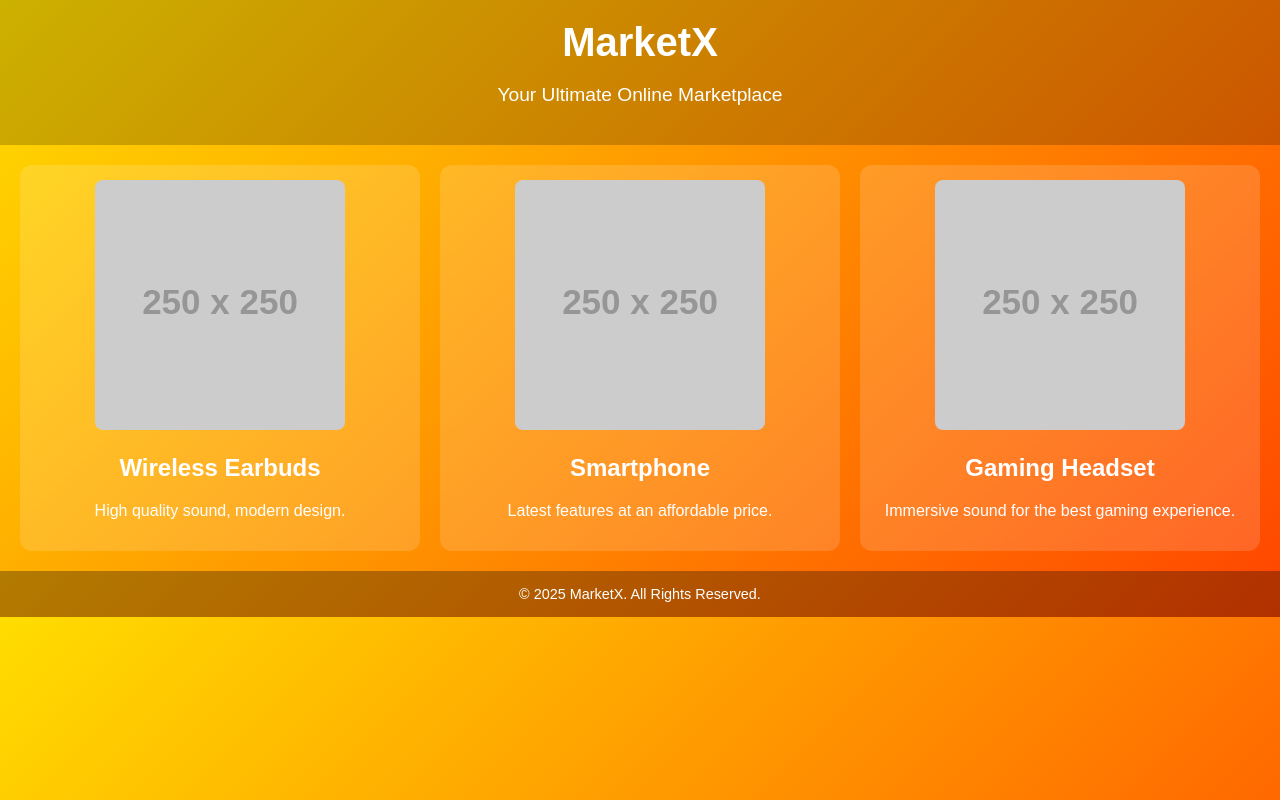
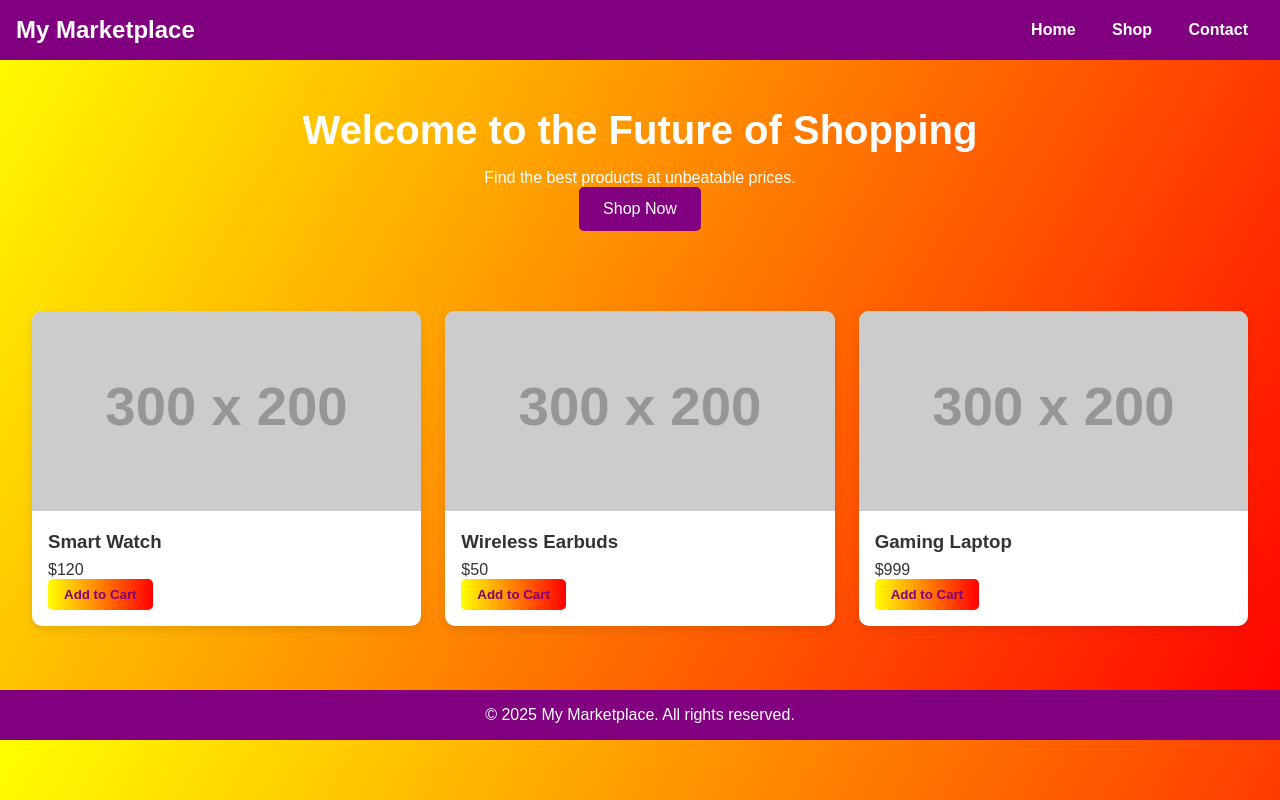
Before and after one commit to yegon-mallx/Mallx, a plain HTML site: page index.html in a window 1280 px wide. Drawn offline with Linux system fonts and the light colour scheme; placeholder pictures from the web are drawn by us.

Commit message:
Update index.html

```diff
--- a/index.html
+++ b/index.html
@@ -1,82 +1,186 @@
+
 <!DOCTYPE html>
 <html lang="en">
 <head>
     <meta charset="UTF-8" />
     <meta name="viewport" content="width=device-width, initial-scale=1.0" />
-  <title>MarketX — Your Marketplace</title>
+    <title>Marketplace</title>
     <style>
+        /* Reset */
+        * { margin: 0; padding: 0; box-sizing: border-box; }
+
         body {
-      margin: 0;
             font-family: Arial, sans-serif;
-      background: linear-gradient(135deg, #ffdd00, #ff4500);
+            background: linear-gradient(120deg, yellow, red);
+            color: #333;
+        }
+
+        /* HEADER */
+        header {
+            background: purple;
             color: white;
+            padding: 1rem;
+            display: flex;
+            align-items: center;
+            justify-content: space-between;
+            position: sticky;
+            top: 0;
+            z-index: 1000;
+        }
+
+        header h1 {
+            font-size: 1.5rem;
+            font-weight: bold;
+        }
+
+        nav a {
+            color: white;
+            margin: 0 1rem;
+            text-decoration: none;
+            font-weight: bold;
+        }
+
+        nav a:hover {
+            text-decoration: underline;
+        }
+
+        /* HERO SECTION */
+        .hero {
             text-align: center;
+            padding: 3rem 1rem;
+            color: white;
         }
-    header {
-      padding: 20px;
-      background: rgba(0,0,0,0.2);
+
+        .hero h2 {
+            font-size: 2.5rem;
+            margin-bottom: 1rem;
         }
-    header h1 {
-      font-size: 2.5rem;
-      margin: 0;
+
+        .hero button {
+            background: purple;
+            color: white;
+            padding: 0.8rem 1.5rem;
+            border: none;
+            font-size: 1rem;
+            border-radius: 5px;
+            cursor: pointer;
+            transition: background 0.3s ease;
         }
-    header p {
-      font-size: 1.2rem;
+
+        .hero button:hover {
+            background: #9a00d1;
         }
+
+        /* PRODUCT GRID */
         .products {
             display: grid;
             grid-template-columns: repeat(auto-fit, minmax(250px, 1fr));
-      gap: 20px;
-      padding: 20px;
+            gap: 1.5rem;
+            padding: 2rem;
         }
+
         .product {
-      background: rgba(255,255,255,0.15);
-      border-radius: 12px;
-      padding: 15px;
-      backdrop-filter: blur(4px);
-      transition: transform 0.3s;
+            background: white;
+            border-radius: 10px;
+            overflow: hidden;
+            box-shadow: 0 4px 10px rgba(0,0,0,0.1);
+            transition: transform 0.3s ease;
         }
+
         .product:hover {
-      transform: scale(1.05);
+            transform: translateY(-5px);
         }
+
         .product img {
-      max-width: 100%;
-      border-radius: 8px;
+            width: 100%;
+            height: 200px;
+            object-fit: cover;
         }
+
+        .product-info {
+            padding: 1rem;
+        }
+
+        .product-info h3 {
+            margin-bottom: 0.5rem;
+        }
+
+        .product-info button {
+            background: linear-gradient(to right, yellow, red);
+            color: purple;
+            padding: 0.5rem 1rem;
+            border: none;
+            font-weight: bold;
+            border-radius: 5px;
+            cursor: pointer;
+            transition: 0.3s;
+        }
+
+        .product-info button:hover {
+            background: purple;
+            color: white;
+        }
+
+        /* FOOTER */
         footer {
-      background: rgba(0,0,0,0.3);
-      padding: 15px;
-      font-size: 0.9rem;
+            background: purple;
+            color: white;
+            text-align: center;
+            padding: 1rem;
+            margin-top: 2rem;
         }
     </style>
 </head>
 <body>
 
+    <!-- HEADER -->
     <header>
-    <h1>MarketX</h1>
-    <p>Your Ultimate Online Marketplace</p>
+        <h1>My Marketplace</h1>
+        <nav>
+            <a href="#">Home</a>
+            <a href="#">Shop</a>
+            <a href="#">Contact</a>
+        </nav>
     </header>
 
+    <!-- HERO -->
+    <section class="hero">
+        <h2>Welcome to the Future of Shopping</h2>
+        <p>Find the best products at unbeatable prices.</p>
+        <button>Shop Now</button>
+    </section>
+
+    <!-- PRODUCTS -->
     <section class="products">
         <div class="product">
-      <img src="https://via.placeholder.com/250" alt="Product 1">
-      <h2>Wireless Earbuds</h2>
-      <p>High quality sound, modern design.</p>
+            <img src="https://via.placeholder.com/300x200" alt="Product">
+            <div class="product-info">
+                <h3>Smart Watch</h3>
+                <p>$120</p>
+                <button>Add to Cart</button>
+            </div>
         </div>
         <div class="product">
-      <img src="https://via.placeholder.com/250" alt="Product 2">
-      <h2>Smartphone</h2>
-      <p>Latest features at an affordable price.</p>
+            <img src="https://via.placeholder.com/300x200" alt="Product">
+            <div class="product-info">
+                <h3>Wireless Earbuds</h3>
+                <p>$50</p>
+                <button>Add to Cart</button>
+            </div>
         </div>
         <div class="product">
-      <img src="https://via.placeholder.com/250" alt="Product 3">
-      <h2>Gaming Headset</h2>
-      <p>Immersive sound for the best gaming experience.</p>
+            <img src="https://via.placeholder.com/300x200" alt="Product">
+            <div class="product-info">
+                <h3>Gaming Laptop</h3>
+                <p>$999</p>
+                <button>Add to Cart</button>
+            </div>
         </div>
     </section>
 
+    <!-- FOOTER -->
     <footer>
-    © 2025 MarketX. All Rights Reserved.
+        <p>&copy; 2025 My Marketplace. All rights reserved.</p>
     </footer>
 
 </body>
```
Lines whose indentation alone changed are shown as unchanged.
